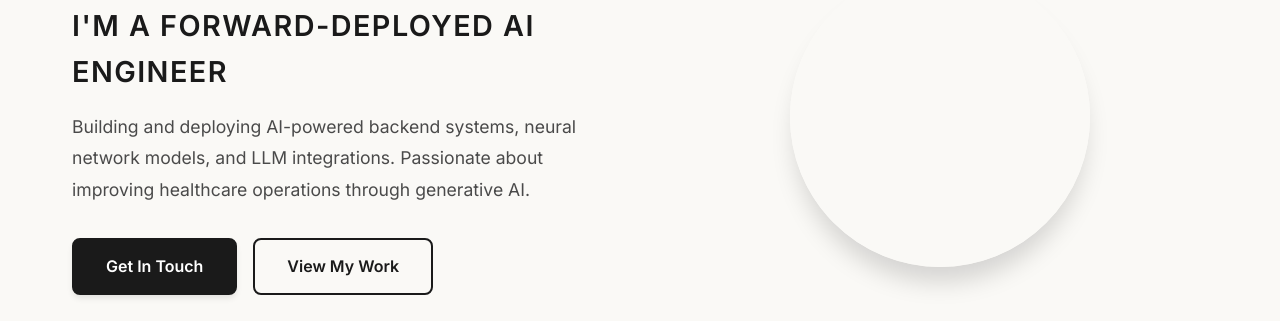
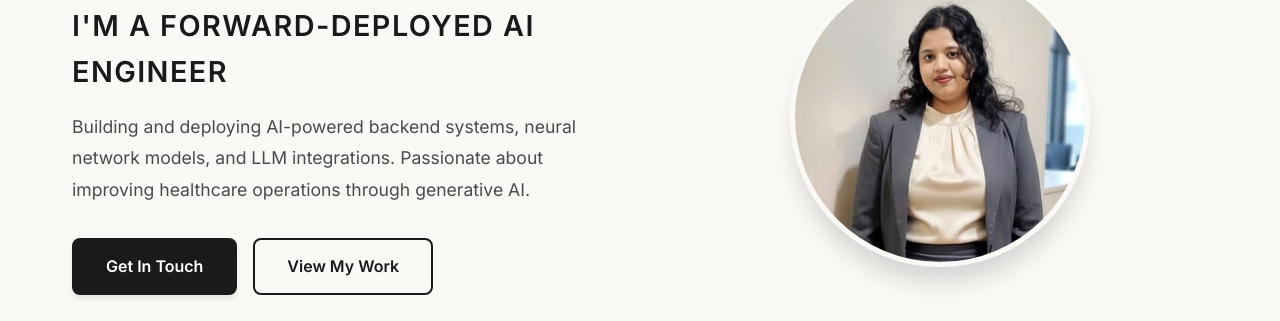
Before and after one commit to Pallavi-Nile-98/Portfolio-Pallavi-Nile, a plain HTML site: page index.html in a window 1280 px wide. Shown: the part 283-604 px from the top of the page. Drawn offline with Linux system fonts and the light colour scheme; the site is published under a folder, as on GitHub Pages, so addresses that start at the root find nothing.

Commit message:
update image

```diff
--- a/index.html
+++ b/index.html
@@ -64,7 +64,7 @@
                     </div>
                 </div>
                 <div class="hero-image">
-                    <img src="/images/profile-photo.jpg" alt="Pallavi Nile" class="profile-image">
+                    <img src="images/profile-photo.jpg" alt="Pallavi Nile" class="profile-image" onerror="this.style.display='none'; this.parentElement.innerHTML='<div class=\'image-placeholder\'><i class=\'fas fa-user-circle\'></i></div>';">
                 </div>
             </div>
         </div>
```
